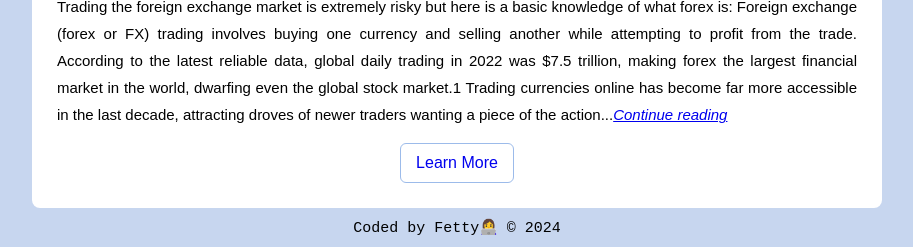
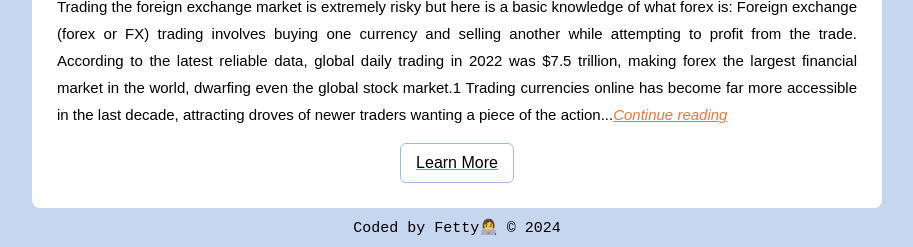
Before and after one commit to Fetty10/forex-tips, a plain HTML site: page index.html in a window 1280 px wide. Shown: the part 721-968 px from the top of the page, without its empty margins (183-1096 px from the left). Drawn offline with Linux system fonts and the light colour scheme.

Commit message:
Update index.html

```diff
--- a/index.html
+++ b/index.html
@@ -77,6 +77,10 @@
         line-height: 1.8;
         text-align: justify;
         font-size: 15px;
+      }
+
+      a{
+        color: #eb7739;
       }
 
       .grid {
@@ -175,9 +179,9 @@
           ><em>Continue reading</em></a
         >
       </p>
-      <button class="leran-more"><a
+      <a
           href="https://www.investopedia.com/articles/forex/11/why-trade-forex.asp"
-          target="_blank">Learn More</a></button>
+          target="_blank"><button class="leran-more">Learn More</button></a>
     </div>
     <footer>Coded by Fetty👩‍💻 © 2024</footer>
 
```
